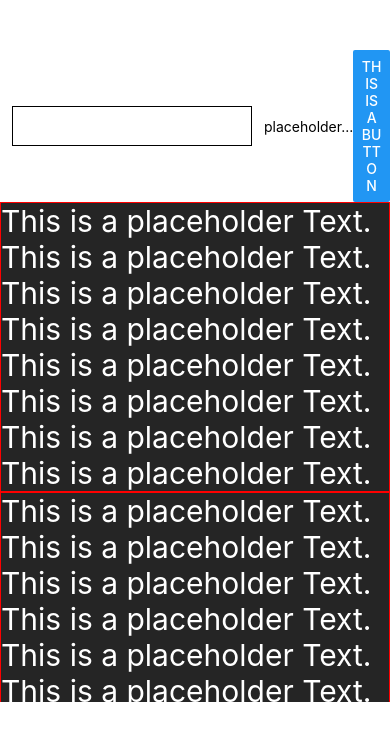
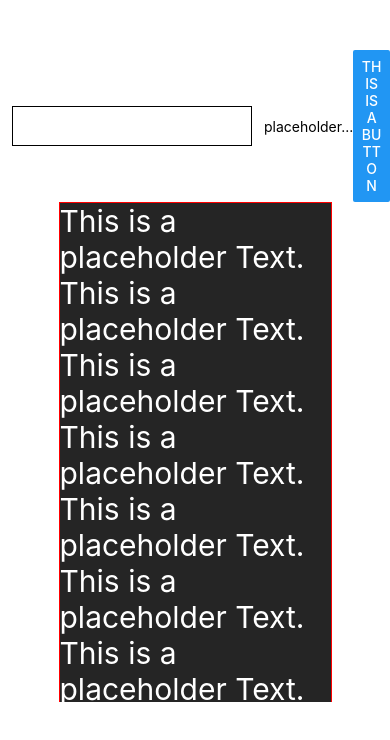
Before and after one commit to Matthes-Baer/first-react-native-app, a React Native app: screen / in a window 390 px wide. Shown: the top 740 px of the page. Built offline with nearby package versions, Linux system fonts and the light colour scheme.

Commit message:
feat: Added anroid-ripple effect

```diff
--- a/components/SingeListItem.tsx
+++ b/components/SingeListItem.tsx
@@ -6,14 +6,15 @@ const SingleListItem = (props: {
   deleteCurrentElement: Function;
 }) => {
   return (
-    <Pressable
-      // This bind expression is needed to insert an argument to the function from a parent component.
-      onPress={props.deleteCurrentElement.bind(this, props.listItemIdx)}
-    >
-      <View>
+    <View>
+      <Pressable
+        // This bind expression is needed to insert an argument to the function from a parent component.
+        onPress={props.deleteCurrentElement.bind(this, props.listItemIdx)}
+        android_ripple={{ color: "red" }}
+      >
         <Text style={styles.text}>{props.listItemData}</Text>
-      </View>
-    </Pressable>
+      </Pressable>
+    </View>
   );
 };
 
@@ -26,5 +27,8 @@ const styles = StyleSheet.create({
     color: "white",
     borderWidth: 1,
     borderColor: "red",
+    width: "70%",
+    marginLeft: "auto",
+    marginRight: "auto",
   },
 });
```
